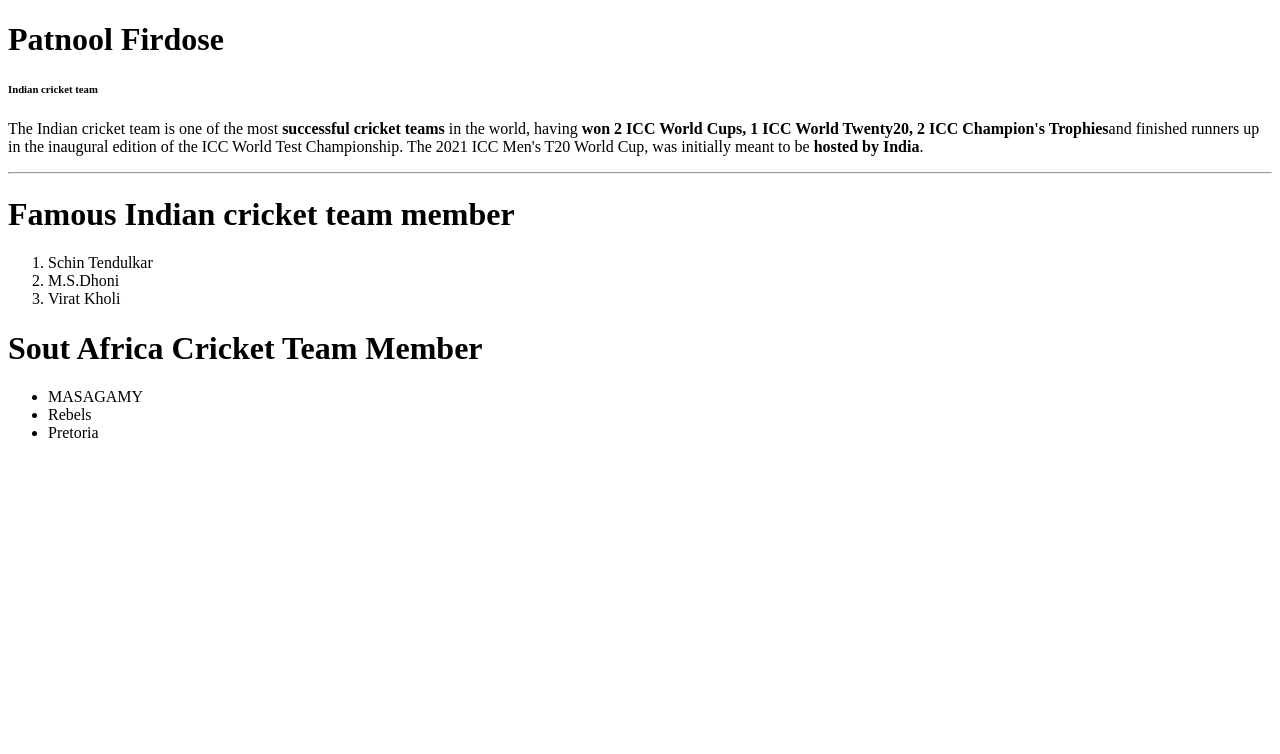
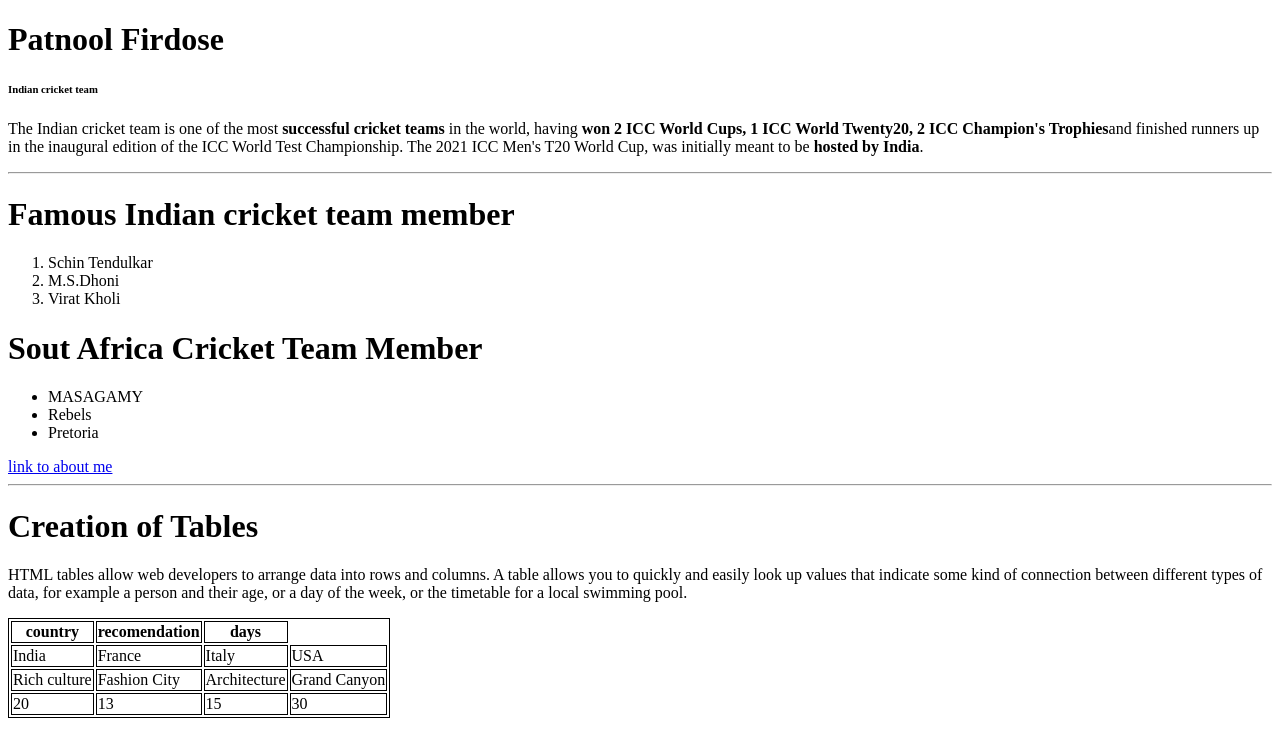
Before and after one commit to 44-563-Web-Apps-S23/44563-webapps-assignment-3-patnoolfirdose, a plain HTML site: page index.html in a window 1280 px wide. Drawn offline with Linux system fonts and the light colour scheme.

Commit message:
updated readme

```diff
--- a/index.html
+++ b/index.html
@@ -24,6 +24,42 @@
      <li>Rebels</li>
      <li>Pretoria</li>
 </ul>
+<a href="file:///C:/Users/S561372/Documents/GitHub/44563-webapps-assignment-3-patnoolfirdose/aboutme.html">link to about me</a>
+<hr>
+<h1>Creation of Tables</h1>
+<p>HTML tables allow web developers to arrange data into rows and columns.
+     A table allows you to quickly and easily look up values that indicate some kind of connection between different types of data,
+     for example a person and their age, or a day of the week, or the timetable for a local swimming pool.</p>
+     <style>
+          table, th, td {
+            border:1px solid black;
+          }
+          </style>
+     <table>
+     <tr>
+       <th>country</th>
+       <th>recomendation</th>
+       <th>days</th>
+     </tr>
+     <tr>
+       <td>India</td>
+       <td>France</td>
+       <td>Italy</td>
+       <td>USA</td>
+     </tr>
+     <tr>
+       <td>Rich culture </td>
+       <td>Fashion City</td>
+       <td>Architecture</td>
+       <td>Grand Canyon</td>
+     </tr>
+     <tr>
+          <td>20</td>
+          <td>13</td>
+          <td>15</td>
+          <td>30</td>
+     </tr>
+   </table>
 
 </body>
 </html>
```
Also changed, not shown: aboutme.html (added, +21 -0 lines), 1 other file.
